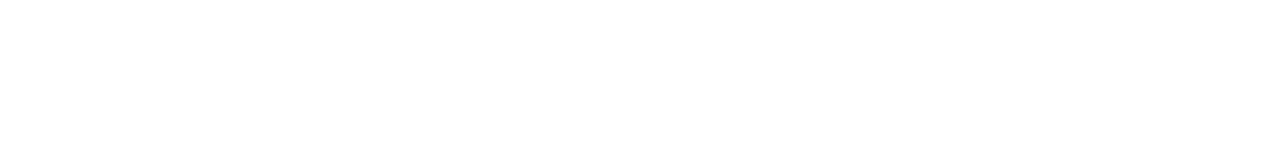
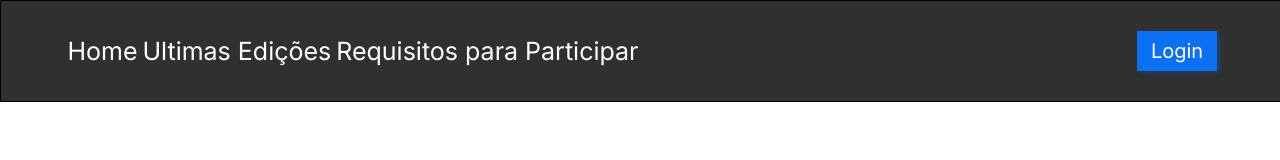
Before and after one commit to DevJoaoG/bootcamp-dnc, a plain HTML site: page index.html in a window 1280 px wide. Drawn offline with Linux system fonts and the light colour scheme.

Commit message:
Criação do Estilo CSS do Menu

```diff
--- a/index.html
+++ b/index.html
@@ -5,8 +5,19 @@
     <meta http-equiv="X-UA-Compatible" content="IE=edge">
     <meta name="viewport" content="width=device-width, initial-scale=1.0">
     <title> Bootcamp DNC </title>
+    <link rel="stylesheet" href="style.css">
+
 </head>
 <body>
+    <nav id="principal">
+        <div id="menu">
+            <a  href="">Home</a>
+            <a href="">Ultimas Edições</a>
+            <a href="">Requisitos para Participar</a>
+        </div>
+
+        <button>Login</button>
+    </nav>
 
 </body>
 </html>
--- /dev/null
+++ b/style.css
@@ -0,0 +1,56 @@
+@import url('https://fonts.googleapis.com/css2?family=Inter:wght@100;400&display=swap');
+
+    body{
+        margin: 0px; /* margem EXTERNA */
+        padding: 0px; /* margem INTERNA */
+    }
+
+    #principal{
+        width: 100%;
+        height: 100px;
+        border: 1px solid black;
+
+        background-color: #303030;
+        display: flex;
+        justify-content: space-between;
+        align-items: center;
+    }
+
+        #menu{
+            display: flex;
+            width: 45%;
+            justify-content: space-around;
+            align-items: center;
+
+            margin-left: 5%;
+        }
+
+        #principal div a{
+            font-family: 'Inter';
+            font-size: 25px;
+            font-weight: 600px;
+            color: white;
+            text-decoration: none;
+            border-bottom: #bababa;
+        }
+
+            #principal div a:hover{
+                color: #cccccc;
+            }
+
+        #principal button{
+            margin-right: 5%;
+            background-color: #0C70F2;
+            border: 0px;
+
+            height: 40px;
+            width: 80px;
+
+            font-family: 'Inter';
+            font-size: 20px;
+            font-weight: 600px;
+            color: white;
+
+            box-shadow: 3px 2px 4px rgba(12, 112, 242, 0.25);
+            cursor: pointer;
+        }
```
